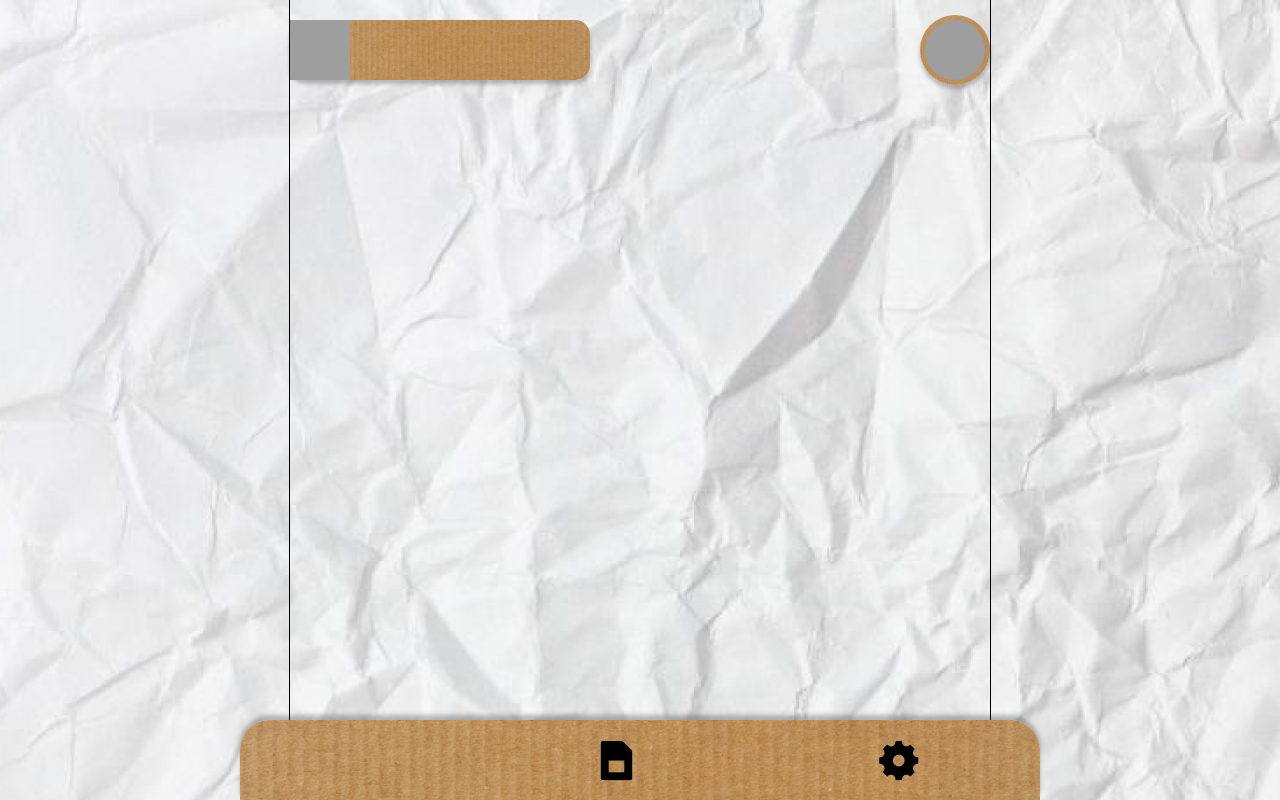
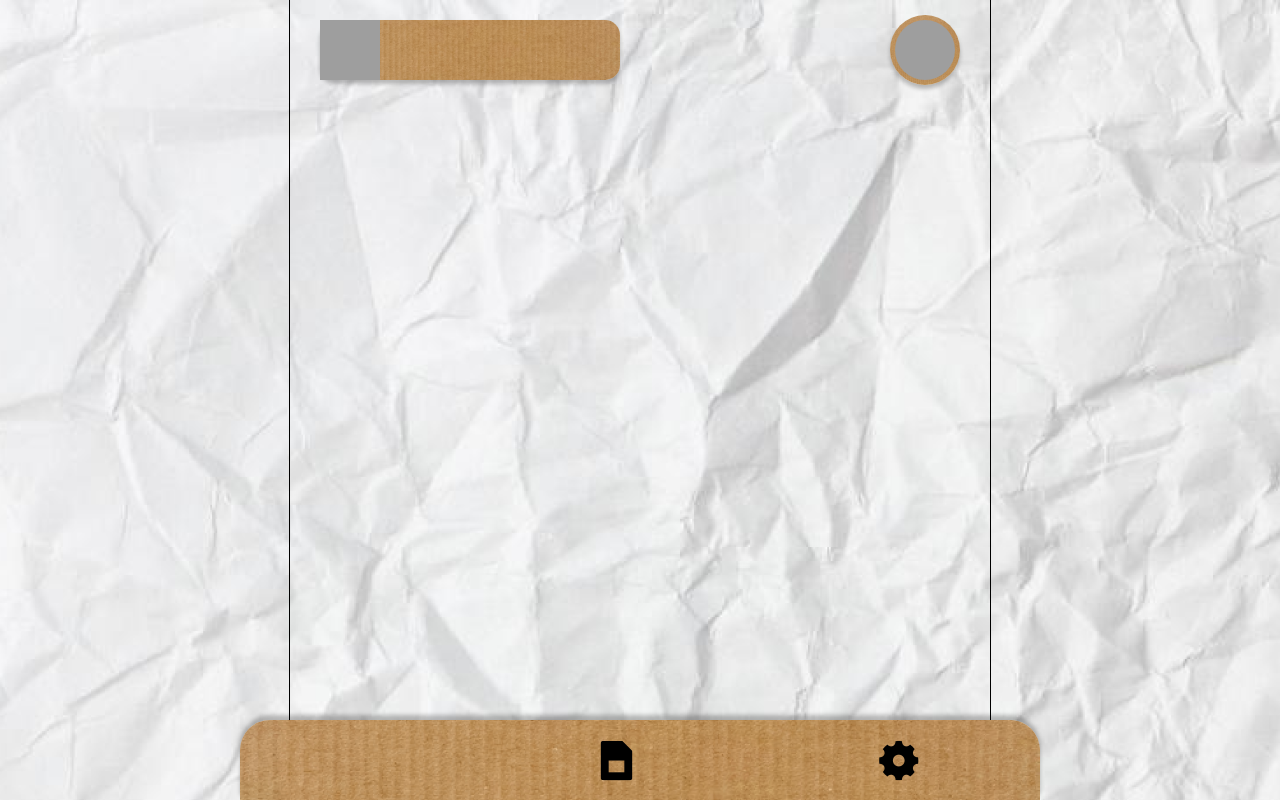
Before and after one commit to TheMaxium69/SaintBalais-CardGame-FrontEnd, an Angular app: page / in a window 1280 px wide. Built offline with nearby package versions, Linux system fonts and the light colour scheme; grey boxes are pictures that could not be loaded; some icons are missing.

Commit message:
Update navbar.component.css

```diff
--- a/src/app/_global/navbar/navbar.component.css
+++ b/src/app/_global/navbar/navbar.component.css
@@ -13,9 +13,10 @@
     display: flex;
     justify-content: space-between;
     align-items: center;
+    gap: 20px;
 
     #bar{
-
+      margin-left: 30px;
       width: 300px;
       height: 60px;
 
@@ -28,6 +29,7 @@
     }
 
     #user{
+      margin-right: 30px;
       border-radius: 100%;
 
       width: 70px;
```
